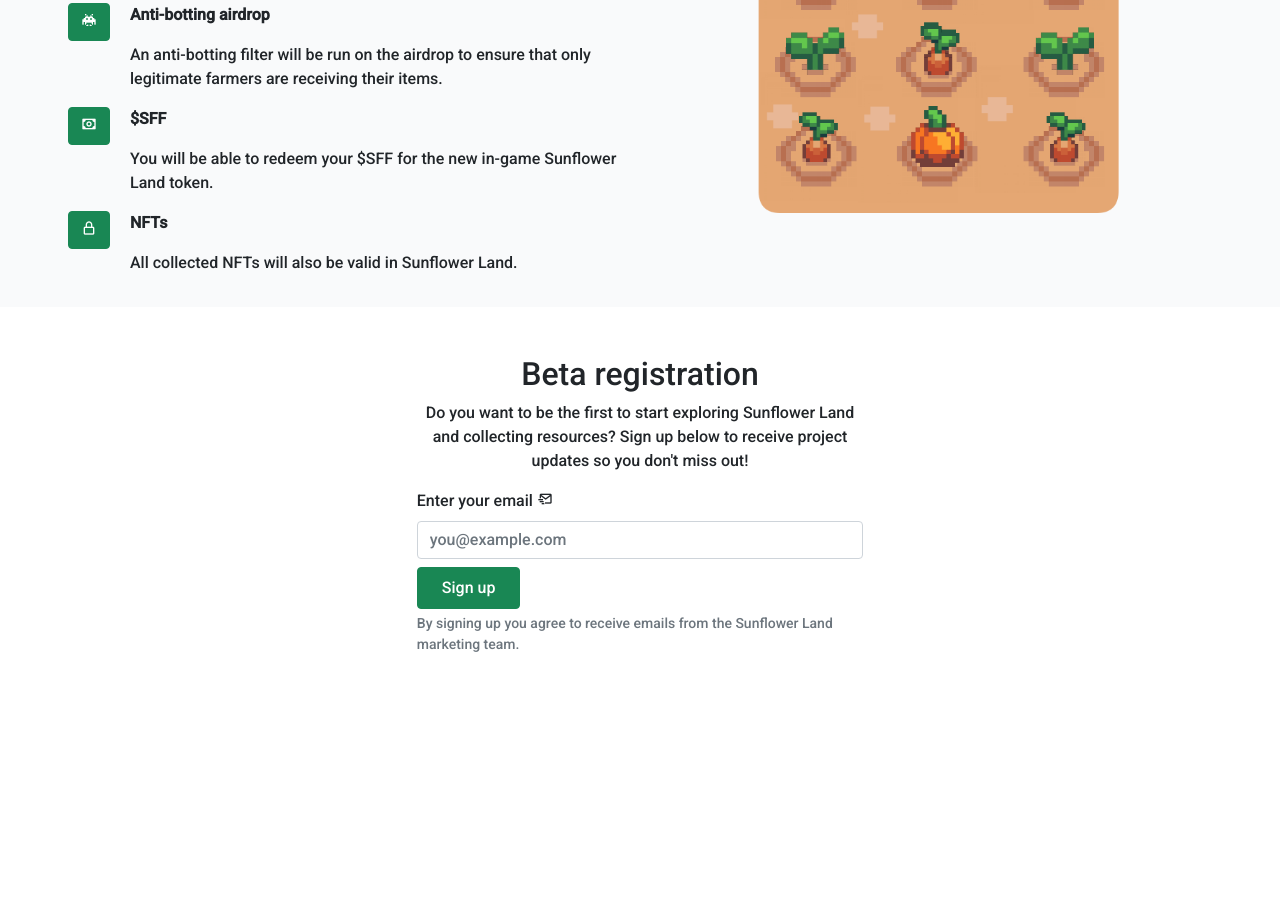
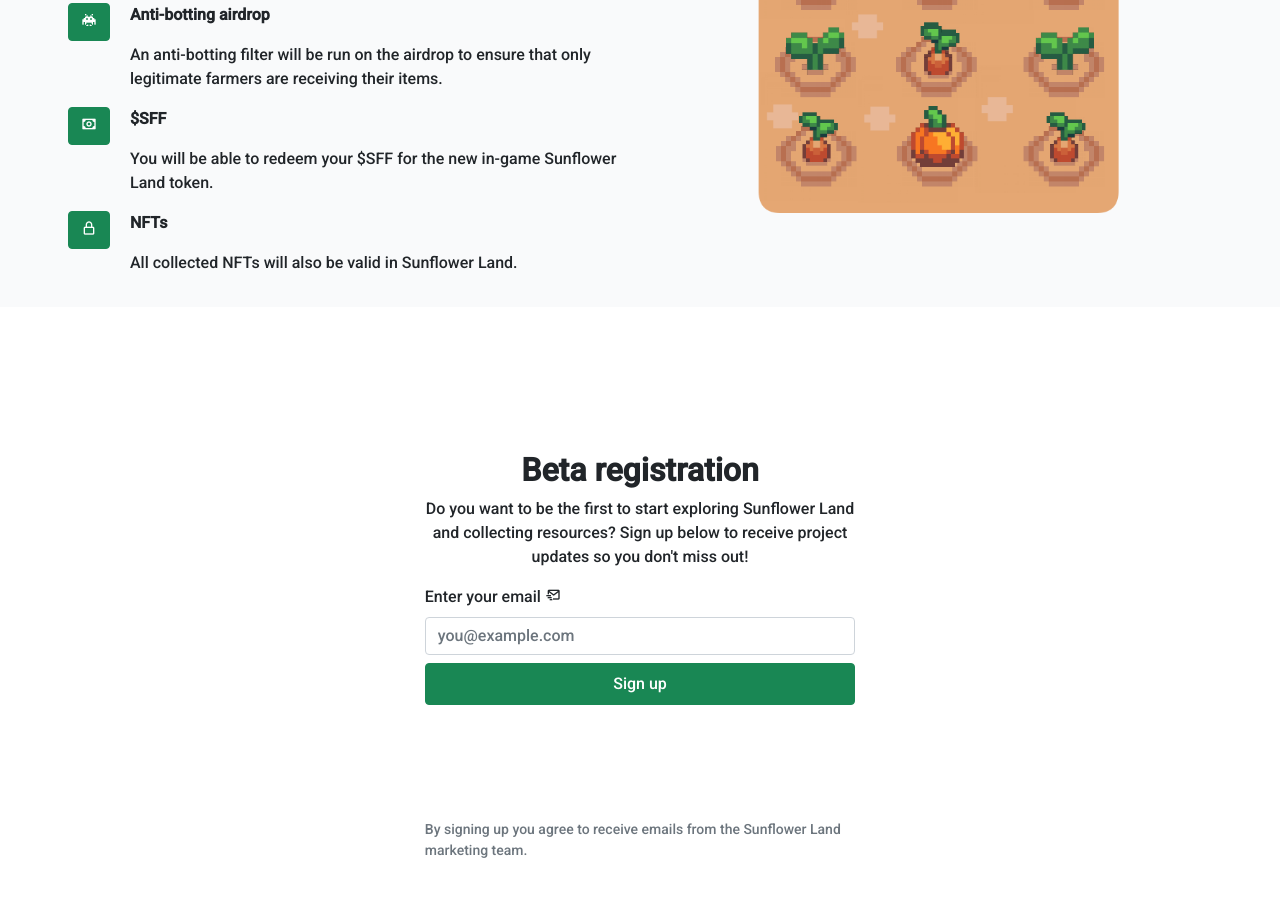
Before and after one commit to macnemoto/pageOne, a plain HTML site: page index.html in a window 1280 px wide. Shown: the part 1259-2156 px from the top of the page. Before the commit the page ends 1930 px from the top, so only its background shows below. Drawn offline with nearby package versions, Linux system fonts and the light colour scheme.

Commit message:
commit message

```diff
--- a/index.html
+++ b/index.html
@@ -246,8 +246,8 @@
     <section>
       <div class="container">
         <div class="row">
-          <div class="">
-            <h2 class="col-12 text-center mt-5">Beta registration</h2>
+          <div class="p-7">
+            <h2 class="col-12 text-center mt-5 bold">Beta registration</h2>
             <p class="col-12 text-center px-6">
               Do you want to be the first to start exploring Sunflower
               Land and collecting resources? Sign up below to receive
@@ -258,7 +258,10 @@
                 <label for="exampleInputEmail1" class="form-label">Enter your email</label>
                 <i class='bx bx-mail-send'></i>
                 <input type="email" class="form-control"  placeholder="you@example.com" id="exampleInputEmail1" aria-describedby="emailHelp">
-                <button type="submit" class="btn btn-success px-4 py-2 mt-2">Sign up</button>
+                <button type="submit" class="btn btn-success px-4 py-2 mt-2 w">Sign up</button>
+                <svg width="400" height="110">
+                  <rect width="300" height="100" fill="url(#85737c0e-0916-41d7-917f-596dc7edfa27)"></rect>
+                </svg>
                 <div id="emailHelp" class="form-text">By signing up you agree to receive emails from the Sunflower Land marketing team.</div>
               </div>
             </form>
--- a/style.css
+++ b/style.css
@@ -172,6 +172,9 @@ ul li {
 .bold-800 {
   font-weight: 800;
 }
+.bold {
+  font-weight: bold;
+}
 ul >  li > a:hover {
   color: #fff !important;
 
@@ -190,3 +193,9 @@ ul >  li > a:hover {
   margin-left: 30%;
   margin-right: 30%;
 }
+.p-7 {
+  padding: 96px 32px;
+}
+.w {
+  width: 100%;
+}
```
